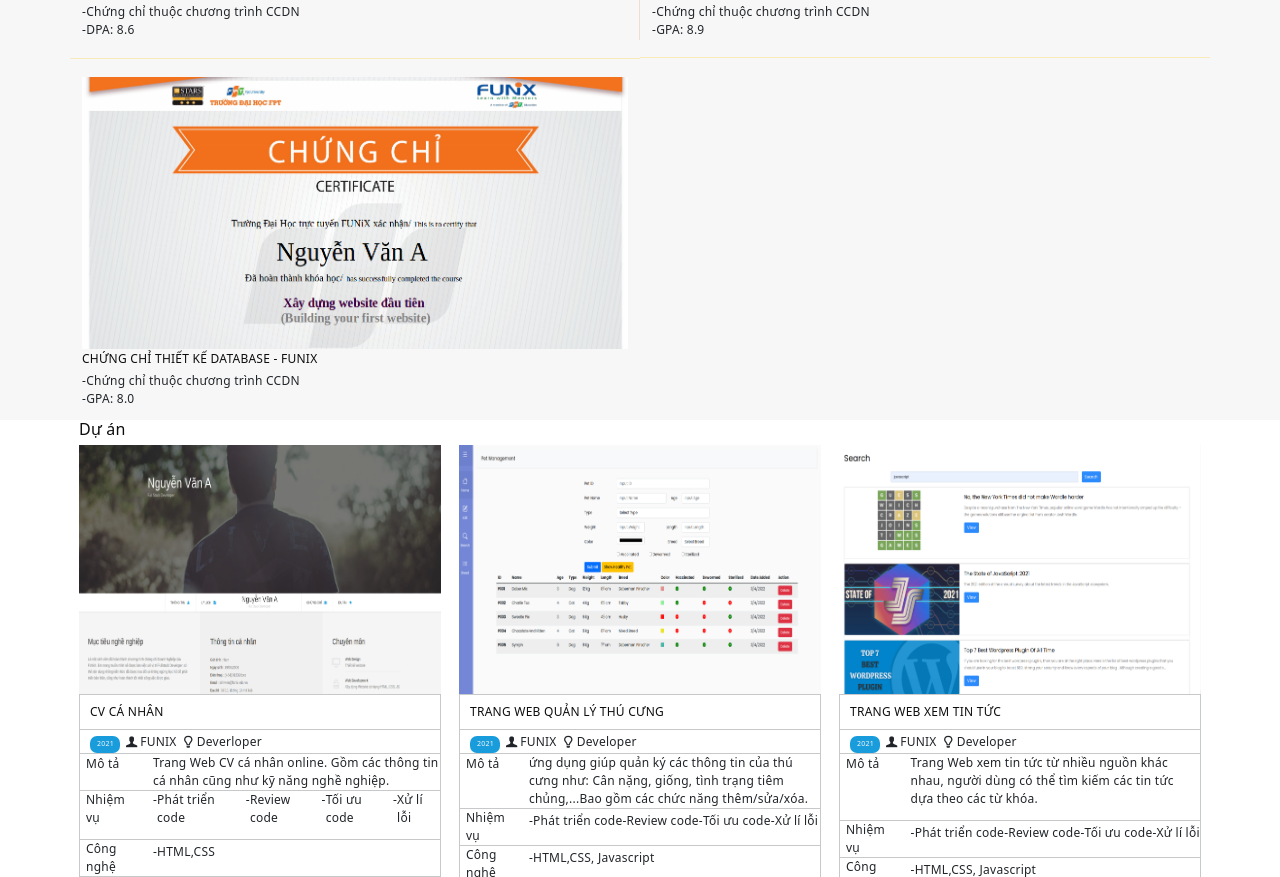
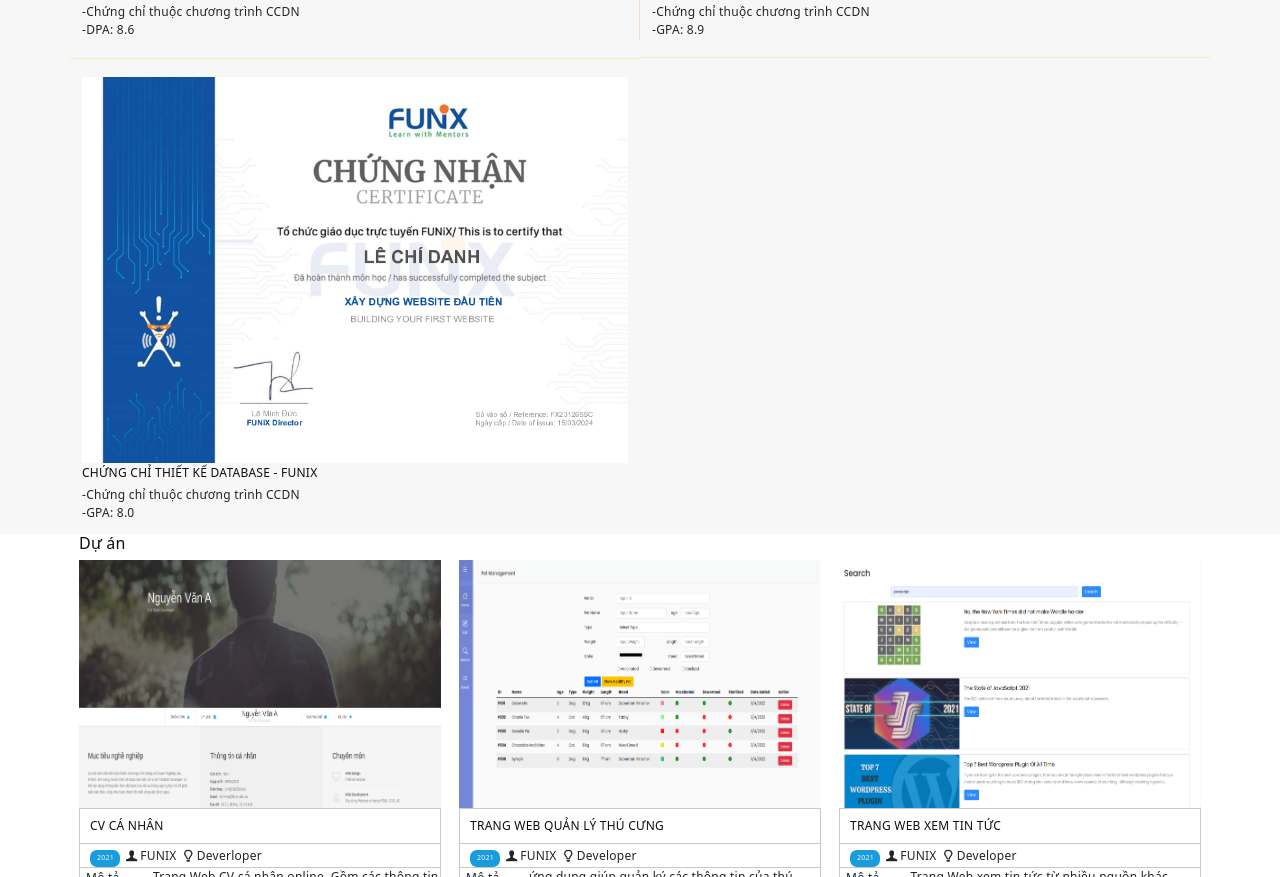
Before and after one commit to danh2-green/danh2-green.github, a plain HTML site: page index.html in a window 1280 px wide. Shown: the part 1971-2848 px from the top of the page. Drawn offline with nearby package versions, Linux system fonts and the light colour scheme.

Commit message:
index.html

```diff
--- a/index.html
+++ b/index.html
@@ -288,7 +288,7 @@
                     </ul>
                 </div>
                 <div class="certificate-small px-3 mx-md-0 pt-4 col-12 col-md-6 border-top border-warning border-opacity-25 ">
-                    <img src="images\Cert_WEB.png " class="img-fluid mb-1" />
+                    <img src="images\FX231265SC_WEB101x_Lê Chí Danh.png" class="img-fluid mb-1" />
 
                     <h2>CHỨNG CHỈ THIẾT KẾ DATABASE - FUNIX</h2>
                     <ul>
```
